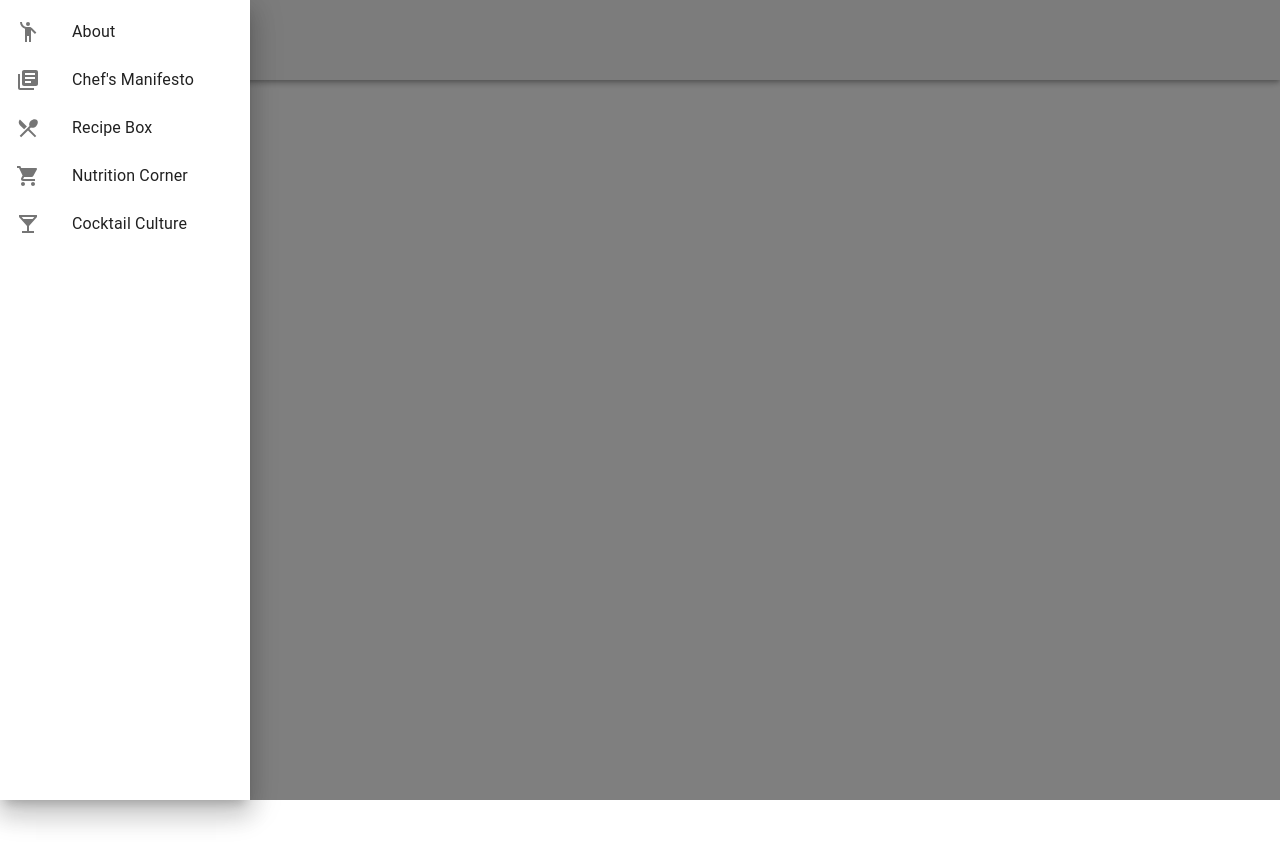
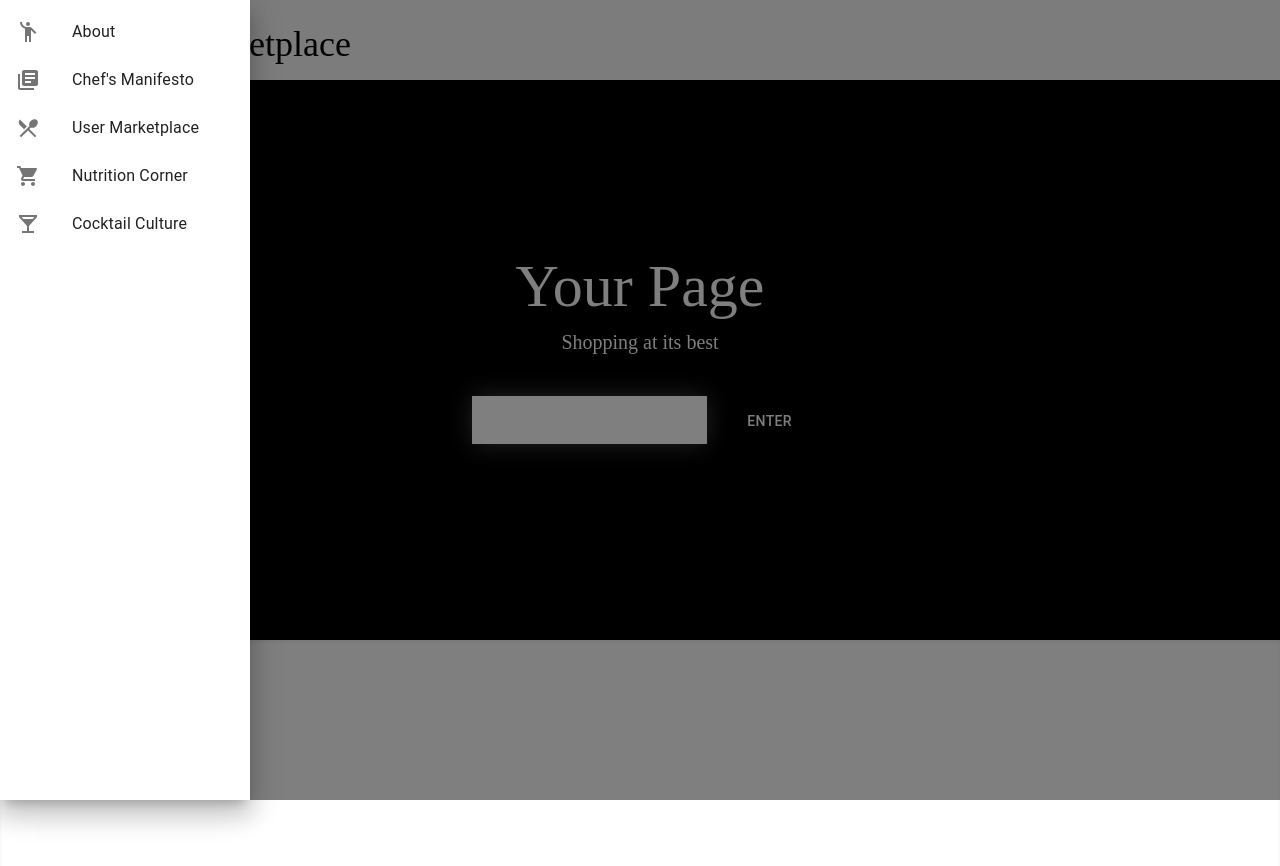
Before and after one commit to webpt-amazing-buildweek/front_end, a React (Create React App) app: page /user in a window 1280 px wide. Both pictures are taken after a click on the button 32 px from the left and 32 px from the top of the page. Shown: the top 866 px of the page. Before the commit the page ends 800 px from the top, so only its background shows below. Built offline with nearby package versions, Linux system fonts and the light colour scheme.

Commit message:
changed component text in Nav, created User.js template, rendered successfully

```diff
--- a/src/App.js
+++ b/src/App.js
@@ -1,7 +1,7 @@
 import "./App.css";
 import "tailwindcss/dist/tailwind.css";
 import React from "react";
-import { Nav, Home } from "./view/components/index";
+import { Nav, Home, User } from "./view/components/index";
 import { BrowserRouter as Router, Route, Switch } from "react-router-dom";
 
 
@@ -14,9 +14,9 @@ function App() {
       <Switch>
         <Route exact path={"/"} component={Home} />
         {/* <Route exact path={"/login"} component={} />
-        <Route exact path={"/signup"} component={} />
-        <Route exact path={"/user"} component={} />
-        <Route exact path={"/user/owner"} component={} />  */}
+        <Route exact path={"/signup"} component={} /> */}
+        <Route exact path={"/user"} component={User} />
+        {/* <Route exact path={"/user/owner"} component={} />  */}
 
 
         {/* <Route path={"/about"} component={AppAbout} />
--- a/src/state/user/user.js
+++ b/src/state/user/user.js
@@ -1,5 +1,5 @@
 import { UPDATE_USER, } from '../../actionTypes';
-import {userInitialState} from '../store/index';
+import { userInitialState } from '../store/index';
 import axios from 'axios';
 
 
--- a/src/view/components/Home.js
+++ b/src/view/components/Home.js
@@ -4,8 +4,8 @@ export default function Home() {
   return (
     <div className={"home bg-black h-screen w-screen flex flex-col justify-center align-center"}>
       <h1 className={"text-white mx-auto mt-24 text-6xl"}>Grubspace</h1>
-      <h3 className={"text-white my-8 mx-auto text-2xl"}>Choose from thousands of recipes</h3>
-      <Link className={"text-yellow-500 my-8 mx-auto text-2xl"} to={"recipes"}><h2>Get started today</h2></Link>
+      <h3 className={"text-white my-8 mx-auto text-2xl"}>Choose from thousands of items</h3>
+      <Link className={"text-yellow-500 my-8 mx-auto text-2xl"} to={"user"}><h2>Get started today</h2></Link>
       <p className={"text-gray-500 my-8 mx-auto text-2xl"}>Powered by Spoonacular</p>
     </div>
   );
--- a/src/view/components/Nav.js
+++ b/src/view/components/Nav.js
@@ -51,7 +51,7 @@ export default function Nav() {
           </Button>
 
           <Link to="/">
-            <h1 className={" mt-6 ml-6 text-black text-4xl"}>Grubspace</h1>
+            <h1 className={" mt-6 ml-6 text-black text-4xl"}>Sauti Marketplace</h1>
           </Link>
         </div>
       </AppBar>
@@ -84,8 +84,8 @@ export default function Nav() {
             <ListItemIcon>
              <LocalDiningIcon />
             </ListItemIcon>
-            <Link to={"recipes"} onClick={handleDrawerClose}>
-              <ListItemText primary="Recipe Box" />
+            <Link to={"user"} onClick={handleDrawerClose}>
+              <ListItemText primary="User Marketplace" />
             </Link>
           </ListItem>
           <ListItem button>
--- a/src/view/components/User.js
+++ b/src/view/components/User.js
@@ -0,0 +1,78 @@
+import React from "react";
+import { connect } from "react-redux";
+// import { searchValue } from "../../state/_shared/middleware/api";
+import  { ItemCards } from "../components/index";
+import { Button } from "@material-ui/core";
+import ScrollToTop from "react-scroll-to-top";
+
+const User = (props) => {
+  //initialize the User list
+  const [searchValues, setSearchValue] = React.useState("");
+
+
+  const handleChange = (event) => {
+    //console.log("Incoming event target value in recipe", event.target.value);
+    setSearchValue(event.target.value);
+  };
+
+  const handleSubmit = (event) => {
+    event.preventDefault();
+    props.searchValue(searchValues);
+    props.getRecipe(searchValues);
+    setSearchValue('')
+  };
+
+
+
+  return (
+    <div className={"flex flex-col text-center"}>
+      <ScrollToTop smooth />
+      <div className={"User-container bg-black w-screen h-screen"}>
+        <form onSubmit={handleSubmit}>
+          <h2 className={"mt-64 text-white text-6xl"}>Your Page</h2>
+          <h3 className={"mx-auto mt-3 text-white text-xl "}>
+            Shopping at its best
+          </h3>
+          <input
+            name={"searchBar"}
+            className={
+              "mx-auto mt-3 border-solid border-2 border-white h-12 text-center mb-20 mt-10 mr-5"
+            }
+            type="text"
+            value={searchValues}
+            style={{boxShadow: "0 0 1.5rem #444"}}
+            onChange={handleChange}
+          />{" "}
+          <Button
+            type="submit"
+            variant="outlined"
+            className={"shadow-xl"}
+            style={{color: '#FFF'}}
+            onclick={handleSubmit}
+          >
+            Enter
+          </Button>{" "}
+        </form>
+      </div>
+      <div className={"self-center bg-white text-white mt-32"}>
+        <ItemCards />
+      </div>
+    </div>
+  );
+};
+const mapStateToProps = (state) => {
+  //Replace new action creator here.
+
+  // getRecipe(state.searchValue);
+  //console.log("searchValue being sent into getItem from recipe input", state.searchValue)
+  return {
+    searchValue: state.searchValue,
+  };
+};
+
+const mapDispatchToProps = {
+  // searchValue,
+  // getRecipe,
+};
+
+export default connect(mapStateToProps, mapDispatchToProps)(User);
--- a/src/view/components/index.js
+++ b/src/view/components/index.js
@@ -1,21 +1,21 @@
 //this exports Nav from Nav.js
 import _Nav from "./Nav";
 import _Home from "./Home";
-// import _ItemCards from "./items/ItemCards";
-// import _Item from "./items/Item";
+import _ItemCards from "./items/ItemCards";
+import _Item from "./items/Item";
 // import _LogIn from "./forms/LogIn";
 // import _SignUp from "./forms/SignUp";
 // import _Owner from "./Owner";
-// import _User from "./User"
+import _User from "./User"
 
 
 export {
   _Nav as Nav,
   _Home as Home,
-  // _ItemCards as ItemCards,
-  // _Item as Item,
+  _ItemCards as ItemCards,
+  _Item as Item,
   // _LogIn as LogIn,
   // _SignUp as SignUp,
   // _Owner as Owner,
-  // _User as User
+  _User as User
 };
--- a/src/view/components/items/Item.js
+++ b/src/view/components/items/Item.js
@@ -1,12 +1,12 @@
 import React from "react";
 import { connect } from "react-redux";
 // import { searchValue } from "../../state/_shared/middleware/api";
-// import { AppRecipeCards } from "./index";
+import  { ItemCards } from "../index";
 import { Button } from "@material-ui/core";
 import ScrollToTop from "react-scroll-to-top";
 
-const Recipes = (props) => {
-  //initialize the recipes list
+const Item = (props) => {
+  //initialize the Item list
   const [searchValues, setSearchValue] = React.useState("");
 
 
@@ -27,9 +27,9 @@ const Recipes = (props) => {
   return (
     <div className={"flex flex-col text-center"}>
       <ScrollToTop smooth />
-      <div className={"recipes-container bg-black w-screen h-screen"}>
+      <div className={"Item-container bg-black w-screen h-screen"}>
         <form onSubmit={handleSubmit}>
-          <h2 className={"mt-64 text-white text-6xl"}>Recipes</h2>
+          <h2 className={"mt-64 text-white text-6xl"}>Your Items</h2>
           <h3 className={"mx-auto mt-3 text-white text-xl "}>
             Thousands of ideas await
           </h3>
@@ -55,7 +55,7 @@ const Recipes = (props) => {
         </form>
       </div>
       <div className={"self-center bg-white text-white mt-32"}>
-        {/* <AppRecipeCards /> */}
+        <ItemCards />
       </div>
     </div>
   );
@@ -64,15 +64,15 @@ const mapStateToProps = (state) => {
   //Replace new action creator here.
 
   // getRecipe(state.searchValue);
-  //console.log("searchValue being sent into getRecipes from recipe input", state.searchValue)
+  //console.log("searchValue being sent into getItem from recipe input", state.searchValue)
   return {
     searchValue: state.searchValue,
   };
 };
 
 const mapDispatchToProps = {
-  searchValue,
+  // searchValue,
   // getRecipe,
 };
 
-export default connect(mapStateToProps, mapDispatchToProps)(Recipes);
+export default connect(mapStateToProps, mapDispatchToProps)(Item);
--- a/src/view/components/items/ItemCards.js
+++ b/src/view/components/items/ItemCards.js
@@ -151,14 +151,14 @@ const Recipe = (props) => {
   }
 };
 
-// const mapStateToProps = (state) => {
-//   return {
-//     loading: state.loading,
-//     error: state.error,
-//     recipe: state.recipe,
-//   };
-// };
+const mapStateToProps = (state) => {
+  return {
+    loading: state.loading,
+    error: state.error,
+    recipe: state.recipe,
+  };
+};
 
 // const mapDispatchToProps = { getRecipe };
 
-export default Recipe;
+export default connect(mapStateToProps)(Recipe);
```
